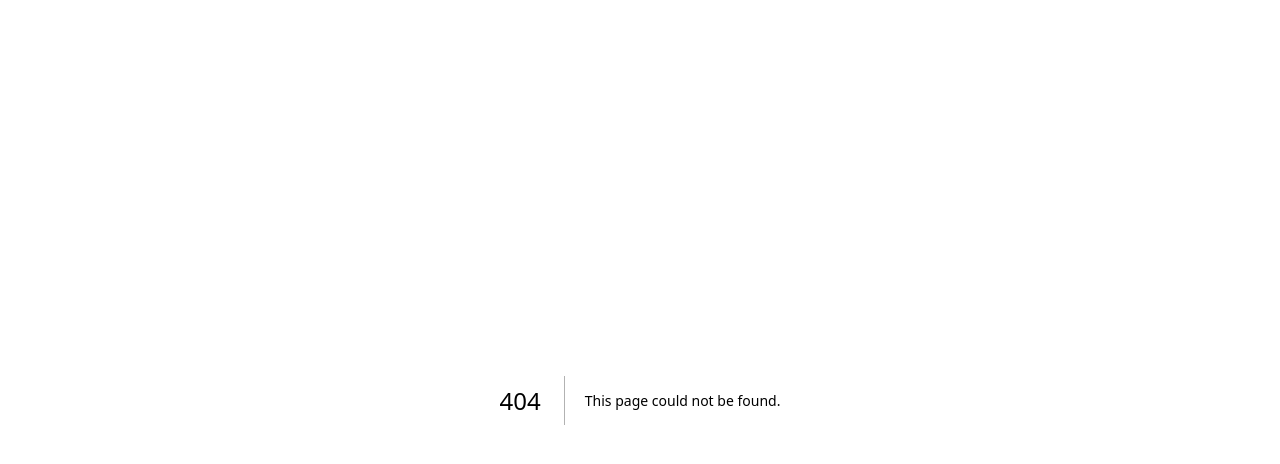
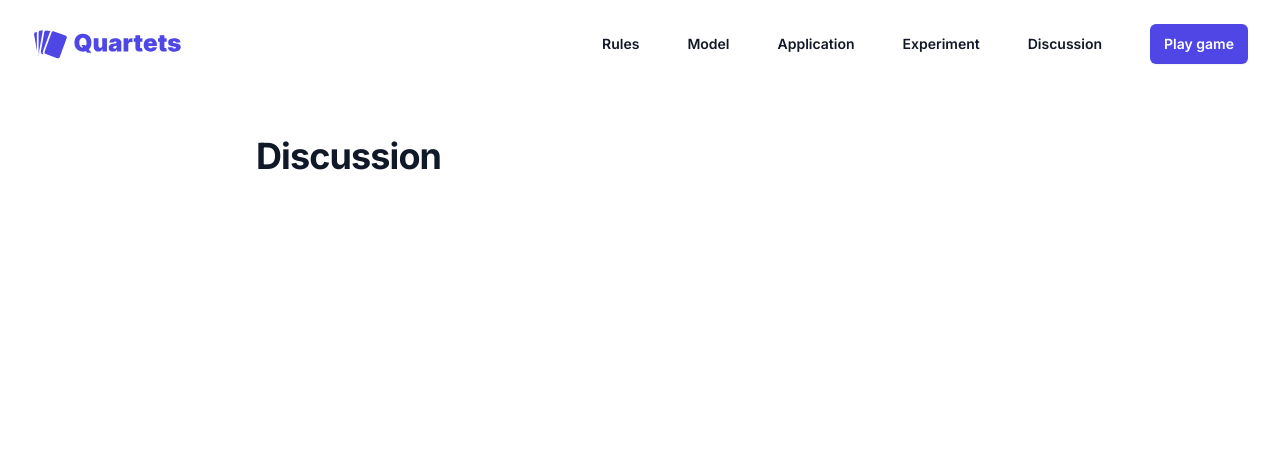
Before and after one commit to koole/quartets-web, a Next.js app: page /discussion in a window 1280 px wide. Before the commit this address had no page. Shown: the top 464 px of the page. Built offline with nearby package versions, Linux system fonts and the light colour scheme.

Commit message:
added discussion

```diff
--- /dev/null
+++ b/src/app/discussion/page.tsx
@@ -0,0 +1,23 @@
+"use client";
+
+import Image from "next/image";
+import Navigation from "../../components/Nav";
+import {
+  CheckCircleIcon,
+  InformationCircleIcon,
+} from "@heroicons/react/20/solid";
+
+export default function Home() {
+  return (
+    <main className="">
+      <Navigation />
+      <div className="bg-white px-6 py-32 lg:px-8 text-justify">
+        <div className="mx-auto max-w-3xl text-base leading-7 text-gray-700">
+          <h1 className="mt-2 text-3xl font-bold tracking-tight text-gray-900 sm:text-4xl">
+            Discussion
+          </h1>
+        </div>
+      </div>
+    </main>
+  );
+}
--- a/src/app/page.tsx
+++ b/src/app/page.tsx
@@ -73,8 +73,8 @@ export default function Home() {
                 aria-hidden="true"
               />
               <span>
-                <strong className="font-semibold text-gray-900">Conclusion:</strong>{" "}
-                This displays the conclusions of the implementation and research.
+                <strong className="font-semibold text-gray-900">Discussion:</strong>{" "}
+                This displays the discussion of the results of model and the experiment.
               </span>
             </li>
             <li className="flex gap-x-3">
--- a/src/components/Nav.tsx
+++ b/src/components/Nav.tsx
@@ -7,7 +7,7 @@ const navigation = [
   { name: "Model", href: "/model" },
   { name: "Application", href: "/application" },
   { name: "Experiment", href: "/experiment" },
-  { name: "Conclusion", href: "/conclusion" },
+  { name: "Discussion", href: "/discussion" },
 ];
 
 export default function Navigation() {
```
